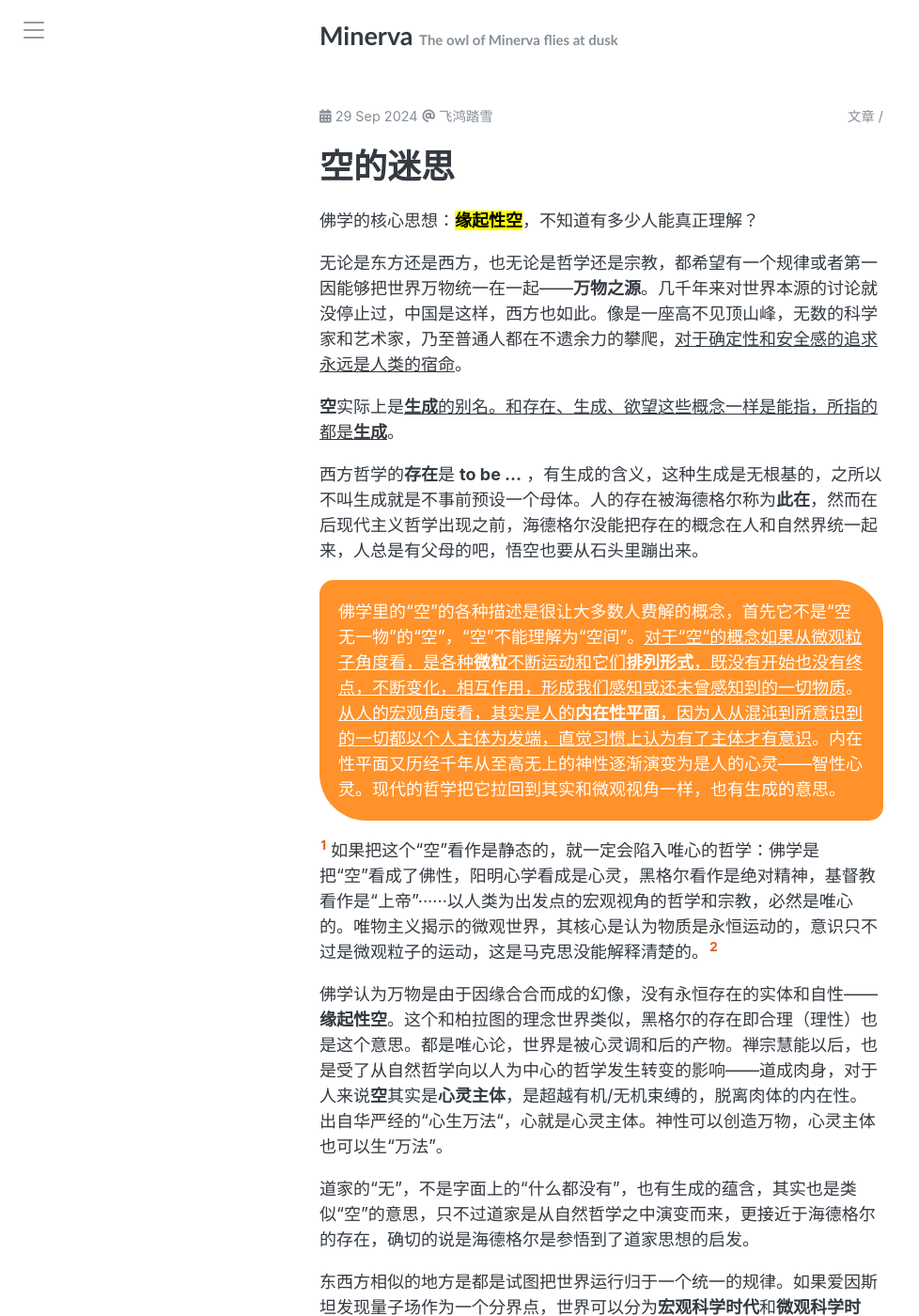
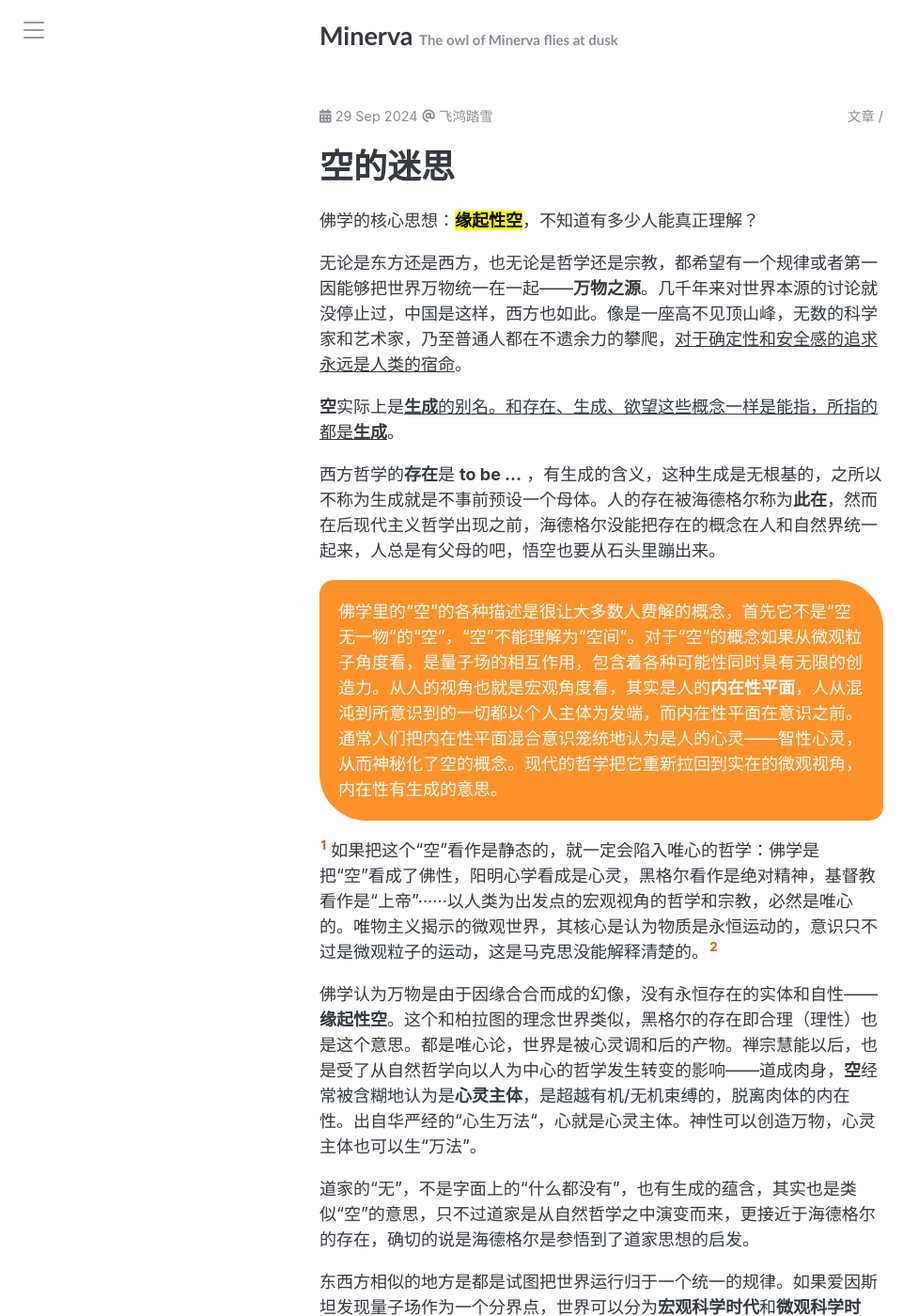
Before and after one commit to symphonyh/symphonyh.github.io, a Jekyll site: the page built from _posts/2024-09-29-kong.md, in a window 1280 px wide and 1400 px high. Shown: the whole window at 94% size, without its empty margins (0-978 px from the left). Built offline with Jekyll 4.4.1, drawn with Linux system fonts in a browser that asks for light colours; comment, search, counter and statistics services are not loaded; some of the changed text lies outside the part shown.

Commit message:
Update 2024-09-29-kong.md

```diff
--- a/_posts/2024-09-29-kong.md
+++ b/_posts/2024-09-29-kong.md
@@ -13,7 +13,7 @@ comments: true
 
 **空**实际上是<ins><strong>生成</strong>的别名。和存在、生成、欲望这些概念一样是能指，所指的都是<strong>生成</strong></ins>。
 
-西方哲学的**存在**是 **to be ...** ，有生成的含义，这种生成是无根基的，之所以不叫生成就是不事前预设一个母体。人的存在被海德格尔称为**此在**，然而在后现代主义哲学出现之前，海德格尔没能把存在的概念在人和自然界统一起来，人总是有父母的吧，悟空也要从石头里蹦出来。
+西方哲学的**存在**是 **to be ...** ，有生成的含义，这种生成是无根基的，之所以不称为生成就是不事前预设一个母体。人的存在被海德格尔称为**此在**，然而在后现代主义哲学出现之前，海德格尔没能把存在的概念在人和自然界统一起来，人总是有父母的吧，悟空也要从石头里蹦出来。
 
 <p style="
     color:white;
@@ -22,11 +22,11 @@ comments: true
     padding: 20px;
 
 ">
-佛学里的“空”的各种描述是很让大多数人费解的概念，首先它不是“空无一物”的“空”，“空”不能理解为“空间”。<ins>对于“空”的概念如果从微观粒子角度看，是各种<strong>微粒</strong>不断运动和它们<strong>排列形式</strong>，既没有开始也没有终点，不断变化，相互作用，形成我们感知或还未曾感知到的一切物质</ins>。<ins>从人的宏观角度看，其实是人的<strong>内在性平面</strong>，因为人从混沌到所意识到的一切都以个人主体为发端，直觉习惯上认为有了主体才有意识</ins>。内在性平面又历经千年从至高无上的神性逐渐演变为是人的心灵——智性心灵。现代的哲学把它拉回到其实和微观视角一样，也有生成的意思。
+佛学里的“空”的各种描述是很让大多数人费解的概念，首先它不是“空无一物”的“空”，“空”不能理解为“空间”。对于“空”的概念如果从微观粒子角度看，是量子场的相互作用，包含着各种可能性同时具有无限的创造力。从人的视角也就是宏观角度看，其实是人的<strong>内在性平面</strong>，人从混沌到所意识到的一切都以个人主体为发端，而内在性平面在意识之前。通常人们把内在性平面混合意识笼统地认为是人的心灵——智性心灵，从而神秘化了空的概念。现代的哲学把它重新拉回到实在的微观视角，内在性有生成的意思。
 </p>[^fn1]
 如果把这个“空”看作是静态的，就一定会陷入唯心的哲学：佛学是把“空”看成了佛性，阳明心学看成是心灵，黑格尔看作是绝对精神，基督教看作是“上帝”······以人类为出发点的宏观视角的哲学和宗教，必然是唯心的。唯物主义揭示的微观世界，其核心是认为物质是永恒运动的，意识只不过是微观粒子的运动，这是马克思没能解释清楚的。[^fn2]
 
-佛学认为万物是由于因缘合合而成的幻像，没有永恒存在的实体和自性——**缘起性空**。这个和柏拉图的理念世界类似，黑格尔的存在即合理（理性）也是这个意思。都是唯心论，世界是被心灵调和后的产物。禅宗慧能以后，也是受了从自然哲学向以人为中心的哲学发生转变的影响——道成肉身，对于人来说**空**其实是**心灵主体**，是超越有机/无机束缚的，脱离肉体的内在性。出自华严经的“心生万法“，心就是心灵主体。神性可以创造万物，心灵主体也可以生“万法”。
+佛学认为万物是由于因缘合合而成的幻像，没有永恒存在的实体和自性——**缘起性空**。这个和柏拉图的理念世界类似，黑格尔的存在即合理（理性）也是这个意思。都是唯心论，世界是被心灵调和后的产物。禅宗慧能以后，也是受了从自然哲学向以人为中心的哲学发生转变的影响——道成肉身，**空**经常被含糊地认为是**心灵主体**，是超越有机/无机束缚的，脱离肉体的内在性。出自华严经的“心生万法“，心就是心灵主体。神性可以创造万物，心灵主体也可以生“万法”。
 
 道家的“无”，不是字面上的“什么都没有”，也有生成的蕴含，其实也是类似“空”的意思，只不过道家是从自然哲学之中演变而来，更接近于海德格尔的存在，确切的说是海德格尔是参悟到了道家思想的启发。
 
@@ -38,5 +38,5 @@ comments: true
 
 *注释：*
 
-[^fn1]: 德勒兹的“内在性平面”指的就是这个“空”，无非是“空”的另一个现代性的说法，是区别于混沌，不受任何主体约束而又充满创造力的平面，内在性平面在可能性之前。更为形象的说法是，可能性之前有一个处于微观量子场世界多种可能性的叠加态，是充满创造性冲动，是广义的欲望。佛学对世界的理解是比较宏观的，但就现有的科学理论看，佛学的直觉又是对的。
+[^fn1]: 德勒兹的“内在性平面”指的就是这个“空”，是不受任何主体约束而又充满创造力的平面，内在性平面在可能性之前。更为深入的说法是，可能性之前有一个处于微观量子场世界多种可能性的叠加态，是充满创造性冲动，也称为欲望。佛学对世界的理解是比较宏观的，但就现有的科学理论看，佛学的直觉又是正确的。
 [^fn2]: 马克思对于物质和精神第一性的争论中曾解释说，“人类的大脑是一团特殊的物质”。这个说法多年来一直遭到唯心主义者的广泛非议。
```
